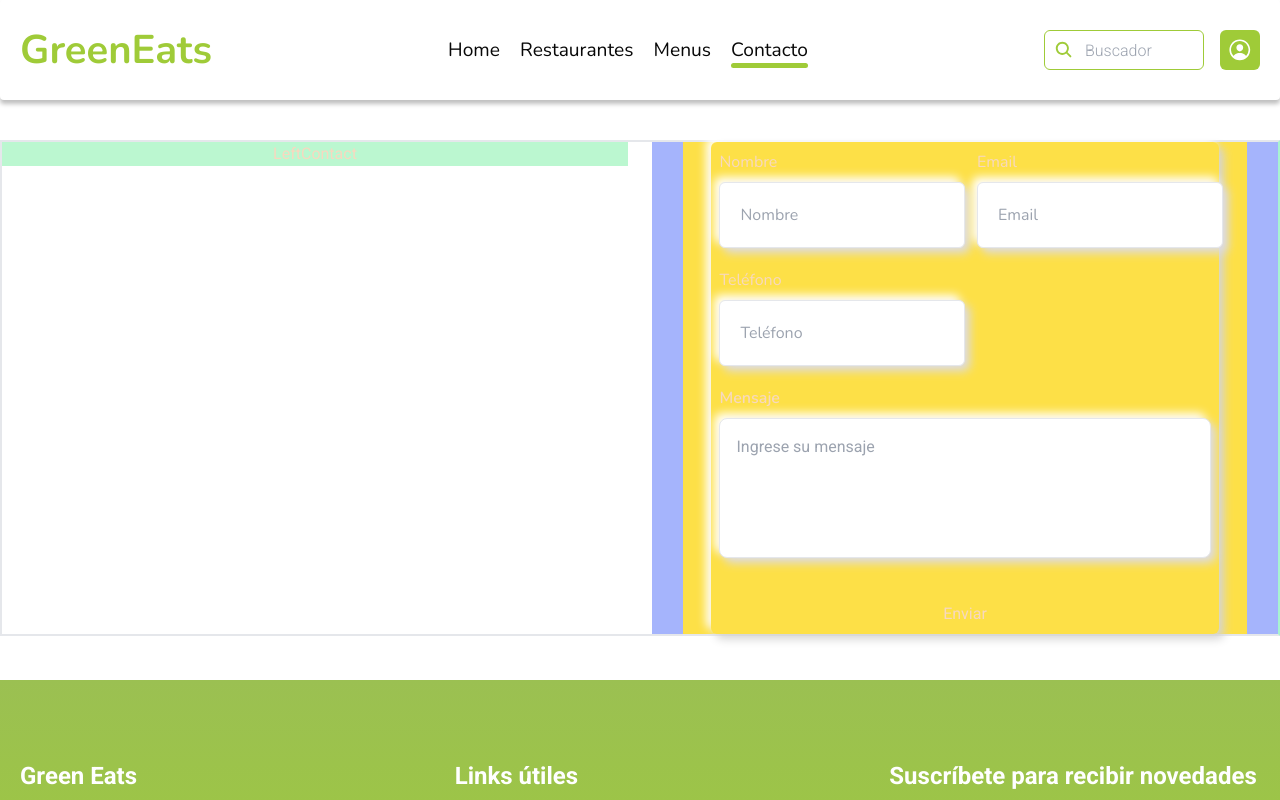
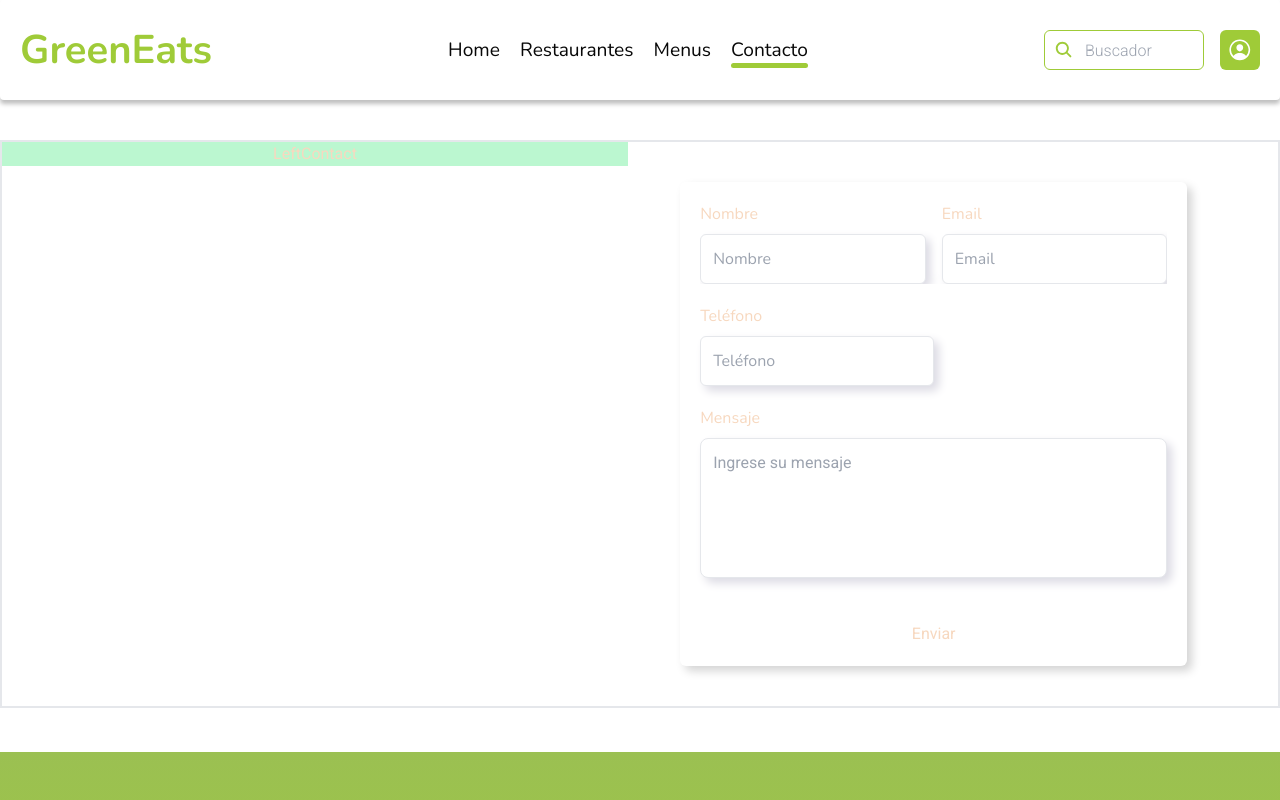
Before and after one commit to manuelperezdearce/s10-nc, a React (Vite) app in the folder frontend/: page /contact in a window 1280 px wide. Shown: the top 800 px of the page. Built offline with nearby package versions, Linux system fonts and the light colour scheme; no server answers.

Commit message:
formulario hardcode form submit

```diff
--- a/frontend/src/pages/Contact/Contact.jsx
+++ b/frontend/src/pages/Contact/Contact.jsx
@@ -14,7 +14,7 @@ const Contact = () => {
 
   return (
     <section
-      className='containerRestaurants mt-[80px] lg:mt-[140px] w-[100%] my-11 min-h-[400px] flex flex-col justify-start items-center content-center lg:flex-row lg:justify-center lg:items-start bg-whiteCustom gap-6 border-2 border-r-emerald-200'
+      className='containerRestaurants mt-[80px] lg:mt-[140px] w-[100%] my-11 min-h-[400px] flex flex-col justify-start items-center content-center lg:flex-row lg:justify-center lg:items-start gap-6 border-2'
     >
       {/* contenido left */}
       <section className='w-[100%] h-auto lg:w-[50%] flex flex-col justify-center items-center gap-5 bg-green-200'>
@@ -22,7 +22,7 @@ const Contact = () => {
       </section>
 
       {/* contenido right */}
-      <section className='contenidoFormulario w-[100%] lg:w-[50%] flex flex-col gap-5 justify-center items-center bg-indigo-300'>
+      <section className='contenidoFormulario w-[100%] lg:w-[50%] flex flex-col gap-5 justify-center items-cente py-10'>
         <FormContact />
       </section>
     </section>
--- a/frontend/src/pages/Contact/FormContact.jsx
+++ b/frontend/src/pages/Contact/FormContact.jsx
@@ -125,21 +125,21 @@ const FormContact = () => {
   }
 
   return (
-    <section className='w-[90%] max-w-[600px] flex flex-col justify-center items-center gap-2 bg-yellow-300'>
+    <section className='w-[90%] max-w-[600px] flex flex-col justify-center items-center gap-2'>
 
       <form
         onSubmit={handleSubmit}
-        className='w-[90%] h-auto rounded-md p-2 flex flex-col justify-center items-center gap-5 text-md '
+        className='w-[90%] h-auto rounded-md p-5 flex flex-col justify-center items-center gap-5 text-md '
         style={{ boxShadow: '5px 5px 10px #d4d4d4,-5px -5px 10px #ffffff' }}
       >
-        <div className='w-[100%] flex flex-col lg:flex-row gap-3 flex-nowrap'>
-          <label htmlFor='name' className='w-[100%] lg:w-[50%] flex flex-col gap-2 font-titulo font-normal leading-[1.5rem]'>
+        <div className='w-[100%] flex flex-col flex-wrap  lg:flex-row gap-4 lg:flex-nowrap overflow-hidden'>
+          <label htmlFor='name' className='w-[100%] lg:w-[50%] flex flex-col gap-2 font-titulo font-normal leading-[1.5rem] '>
             Nombre
             <input
               type='text' name='name' id='name'
               value={name}
               onChange={handleInputChange}
-              className={`p-3 lg:p-3 xl:p-5 rounded-md font-normal outline-none shadow-sm focus:ring focus:ring-green-500 focus:ring-opacity-100 border-[.5px] ${errors.name ? 'border-2 border-red-600 focus:ring-0' : ''}`}
+              className={`w-[100%] p-3 rounded-md font-normal outline-none shadow-sm focus:ring focus:ring-green-500 focus:ring-opacity-100 border-[.5px] ${errors.name ? 'border-2 border-red-600 focus:ring-0' : ''}`}
               style={{ boxShadow: '5px 5px 10px #dcdbe4,-5px -5px 10px #ffffff' }}
               placeholder='Nombre'
             />
@@ -152,7 +152,7 @@ const FormContact = () => {
               type='email' name='email' id='email'
               value={email}
               onChange={handleInputChange}
-              className={`p-3 lg:p-3 xl:p-5 rounded-md font-normal outline-none shadow-sm focus:ring focus:ring-green-500 focus:ring-opacity-100 border-[.5px] ${errors.email ? 'border-2 border-red-600 focus:ring-0' : ''}`}
+              className={`w-[100%] p-3  rounded-md font-normal outline-none shadow-sm focus:ring focus:ring-green-500 focus:ring-opacity-100 border-[.5px] ${errors.email ? 'border-2 border-red-600 focus:ring-0' : ''}`}
               style={{ boxShadow: '5px 5px 10px #dcdbe4,-5px -5px 10px #ffffff' }}
               placeholder='Email'
             />
@@ -167,7 +167,7 @@ const FormContact = () => {
               type='text' name='telefono' id='telefono'
               value={telefono}
               onChange={handleInputChange}
-              className={`p-3 lg:p-3 xl:p-5 rounded-md font-normal outline-none shadow-sm focus:ring focus:ring-green-500 focus:ring-opacity-100 border-[.5px] ${errors.telefono ? 'border-2 border-red-600 focus:ring-0' : ''}`}
+              className={`w-[100%] p-3 rounded-md font-normal outline-none shadow-sm focus:ring focus:ring-green-500 focus:ring-opacity-100 border-[.5px] ${errors.telefono ? 'border-2 border-red-600 focus:ring-0' : ''}`}
               style={{ boxShadow: '5px 5px 10px #dcdbe4,-5px -5px 10px #ffffff' }}
               placeholder='Teléfono'
             />
@@ -175,13 +175,13 @@ const FormContact = () => {
           </label>
         </div>
 
-        <label htmlFor='mensaje' className='w-full lg:w-[92%] xl:w-full  flex flex-col gap-2 font-titulo font-[600] text-textPurple leading-[1.5rem]'>
+        <label htmlFor='mensaje' className='w-[100%] flex flex-col gap-2 font-titulo font-normal leading-[1.5rem]'>
           Mensaje
           <textarea
             name='mensaje' id='mensaje'
             value={mensaje}
             onChange={handleInputChange}
-            className={`block p-3 lg:p-3 xl:p-4 w-full h-[140px] rounded-lg  outline-none shadow-sm focus:ring focus:ring-verdeTurk focus:ring-opacity-100 font-parrafo font-[400] resize-none border-[.5px]  ${errors.mensaje ? 'border-2 border-red-600 focus:ring-0' : ''}`}
+            className={`block p-3  w-[100%] h-[140px] rounded-lg  outline-none shadow-sm focus:ring focus:ring-verdeTurk focus:ring-opacity-100 font-parrafo font-[400] resize-none border-[.5px]  ${errors.mensaje ? 'border-2 border-red-600 focus:ring-0' : ''}`}
             placeholder='Ingrese su mensaje'
             style={{ boxShadow: '5px 5px 10px #dcdbe4,-5px -5px 10px #ffffff' }}
           />
```
